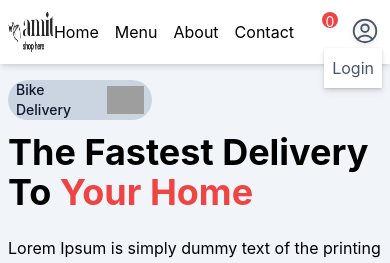
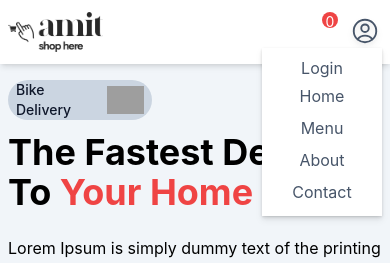
Before and after one commit to hiteshnavghade75/E-Commerce-MERN-App, a React (Create React App) app in the folder client/: page / in a window 390 px wide. Both pictures are taken after a click on the element 366 px from the left and 32 px from the top of the page. Shown: the top 263 px of the page. Built offline with nearby package versions, Linux system fonts and the light colour scheme; no server answers; grey boxes are pictures that could not be loaded; some icons are missing.

Commit message:
header component updated

```diff
--- a/client/src/components/Header.js
+++ b/client/src/components/Header.js
@@ -17,12 +17,12 @@ const Header = () => {
   const userData = useSelector((state) => state.user);
   console.log(userData);
 
-  const dispatch = useDispatch()
+  const dispatch = useDispatch();
 
   const handleLogOut = () => {
-    dispatch(logoutRedux())
-    toast("Logout Successfully")
-  }
+    dispatch(logoutRedux());
+    toast("Logout Successfully");
+  };
 
   return (
     <header className="fixed shadow-md w-full h-16 px-2 md:px-4 z-50 bg-white">
@@ -36,37 +36,74 @@ const Header = () => {
         </Link>
 
         <div className="flex items-center gap-4 md:gap-7">
-          <nav className="flex gap-4 md:gap-6 text-base md:text-lg">
+          <nav className="gap-4 md:gap-6 text-base md:text-lg hidden md:flex">
             <Link to="/">Home</Link>
-            <Link to="/menu">Menu</Link>
+            <Link to="/menu/659d247e90a4a1ef4de98387">Menu</Link>
             <Link to="/about">About</Link>
             <Link to="/contact">Contact</Link>
           </nav>
           <div className="text-2xl text-slate-600 relative">
+            <Link to={"/cart"}>
               <FaCartShopping />
               <div className="absolute -top-1 -right-1 text-white bg-red-500 h-4 w-4 rounded-full m-0 p-0 text-sm text-center">
                 0
               </div>
+            </Link>
           </div>
           <div className="text-slate-600" onClick={handleShowMenu}>
             <div className="text-3xl cursor-pointer w-8 h-8 rounded-full overflow-hidden drop-shadow-md">
               {userData.image ? (
-                <img src={userData.image} className="h-full w-full" alt="user" />
+                <img
+                  src={userData.image}
+                  className="h-full w-full"
+                  alt="user"
+                />
               ) : (
                 <HiOutlineUserCircle />
               )}
             </div>
             {showMenu && (
-              <div className="absolute right-2 bg-white py-2 shadow drop-shadow-md flex flex-col">
-                { userData.email === process.env.REACT_APP_ADMIN_EMAIL && <Link to="/newProduct" className="whitespace-nowrap cursor-pointer px-2">
+              <div className="absolute right-2 bg-white py-2 shadow drop-shadow-md flex flex-col min-w-[120px] text-center">
+                {userData.email === process.env.REACT_APP_ADMIN_EMAIL && (
+                  <Link
+                    to="/newProduct"
+                    className="whitespace-nowrap cursor-pointer px-2"
+                  >
                     New Product
                   </Link>
-                }
-                { userData.image ?
-                  <p className="cursor-pointer hover px-2 text-white bg-red-500" onClick={handleLogOut}>Log out ({userData.firstName})</p>
-                  :
-                  <Link to="/login" className="whitespace-nowrap cursor-pointer px-2">Login</Link>
-                }
+                )}
+                {userData.image ? (
+                  <p
+                    className="cursor-pointer hover px-2 text-white bg-red-500"
+                    onClick={handleLogOut}
+                  >
+                    Log out ({userData.firstName})
+                  </p>
+                ) : (
+                  <Link
+                    to="/login"
+                    className="whitespace-nowrap cursor-pointer px-2"
+                  >
+                    Login
+                  </Link>
+                )}
+                <nav className="text-base md:text-lg flex flex-col md:hidden">
+                  <Link to="/" className="px-2 py-1">
+                    Home
+                  </Link>
+                  <Link
+                    to="/menu/659d247e90a4a1ef4de98387"
+                    className="px-2 py-1"
+                  >
+                    Menu
+                  </Link>
+                  <Link to="/about" className="px-2 py-1">
+                    About
+                  </Link>
+                  <Link to="/contact" className="px-2 py-1">
+                    Contact
+                  </Link>
+                </nav>
               </div>
             )}
           </div>
```
Lines whose indentation alone changed are shown as unchanged.
